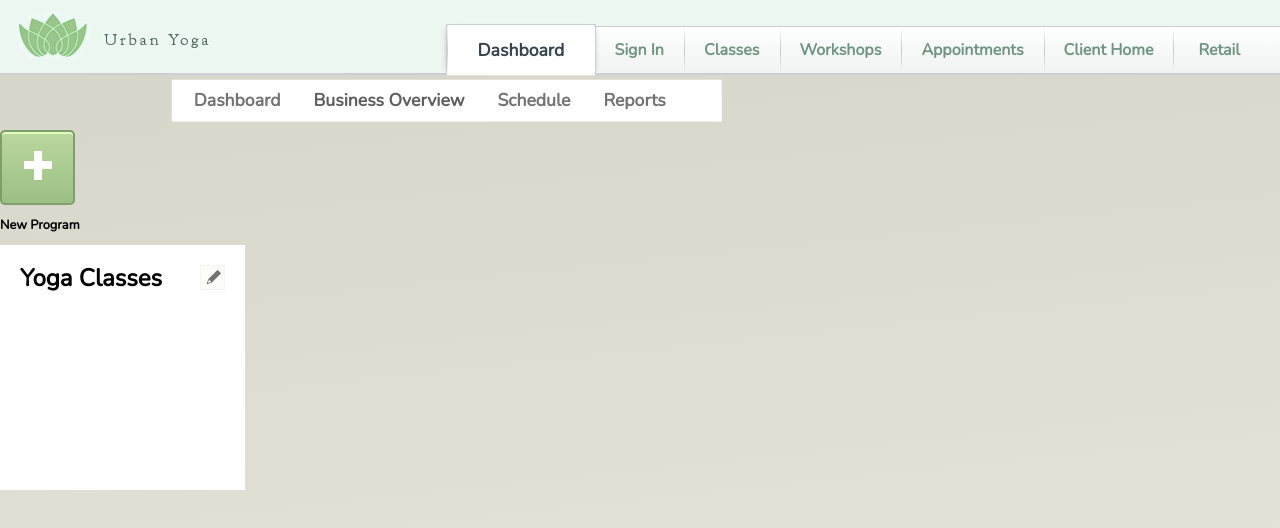
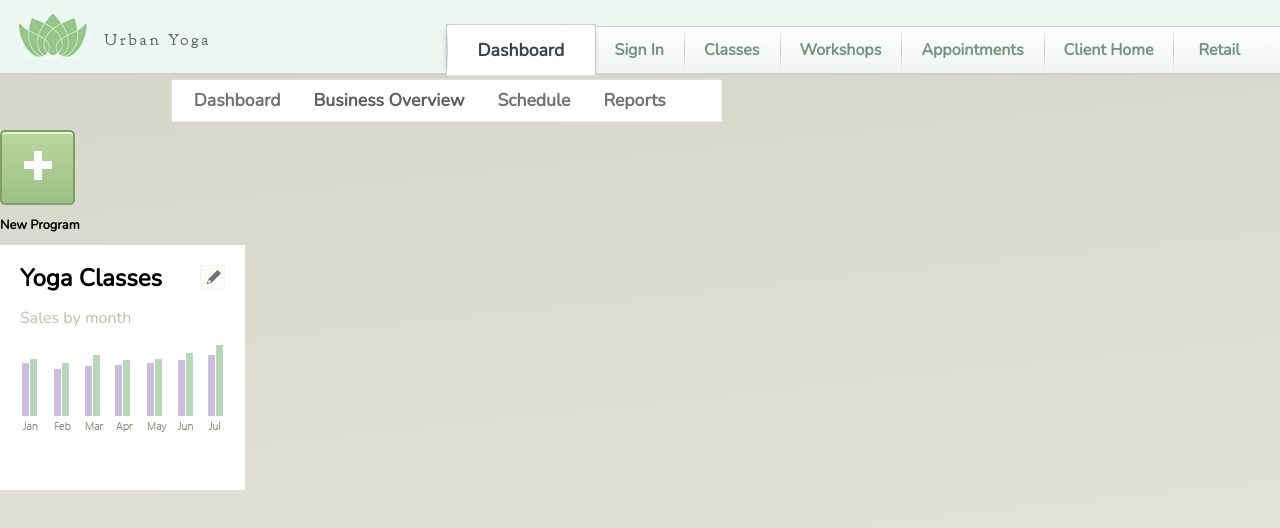
Before and after one commit to estenman/business-overview-react, a React (Create React App) app: page / in a window 1280 px wide. Shown: the top 528 px of the page. Built offline with nearby package versions, Linux system fonts and the light colour scheme.

Commit message:
Added sales chart component

```diff
--- a/src/components/program-detailed/ProgramDetail.css
+++ b/src/components/program-detailed/ProgramDetail.css
@@ -29,8 +29,14 @@
 .pencil-image-container:hover {
 	background-image: url(/assets/pencil_icon-light.png);
 }
-/*
-.pencil-image {
-	width: 18px;
-	height: 18px;
-}*/
+
+/*Sales Chart*/
+.chart-container {
+	text-align: center;
+	padding: 0 1.25em;
+}
+
+.chart-header {
+	text-align: left;
+	color: #bebeb5;
+}
--- /dev/null
+++ b/src/components/program-detailed/ProgramDetailChart.js
@@ -0,0 +1,14 @@
+import React, { Component} from 'react';
+
+class ProgramDetailChart extends Component {
+	render(){
+		return(
+			<div className="chart-container">
+				<p className="chart-header">Sales by month</p>
+				<img className="chart-image" src="./assets/graph.png" />
+			</div>
+		);
+	}
+}
+
+export default ProgramDetailChart;
--- a/src/components/program-detailed/ProgramDetailContainer.js
+++ b/src/components/program-detailed/ProgramDetailContainer.js
@@ -1,5 +1,6 @@
 import React, { Component } from 'react';
 import ProgramDetailHeader from './ProgramDetailHeader.js';
+import ProgramDetailChart from './ProgramDetailChart.js'
 
 class ProgramDetailContainer extends Component {
 
@@ -7,6 +8,7 @@ class ProgramDetailContainer extends Component {
 		return(
 			<section className="program-container">
 				<ProgramDetailHeader />
+				<ProgramDetailChart />
 			</section>
 		);
 	}
```
